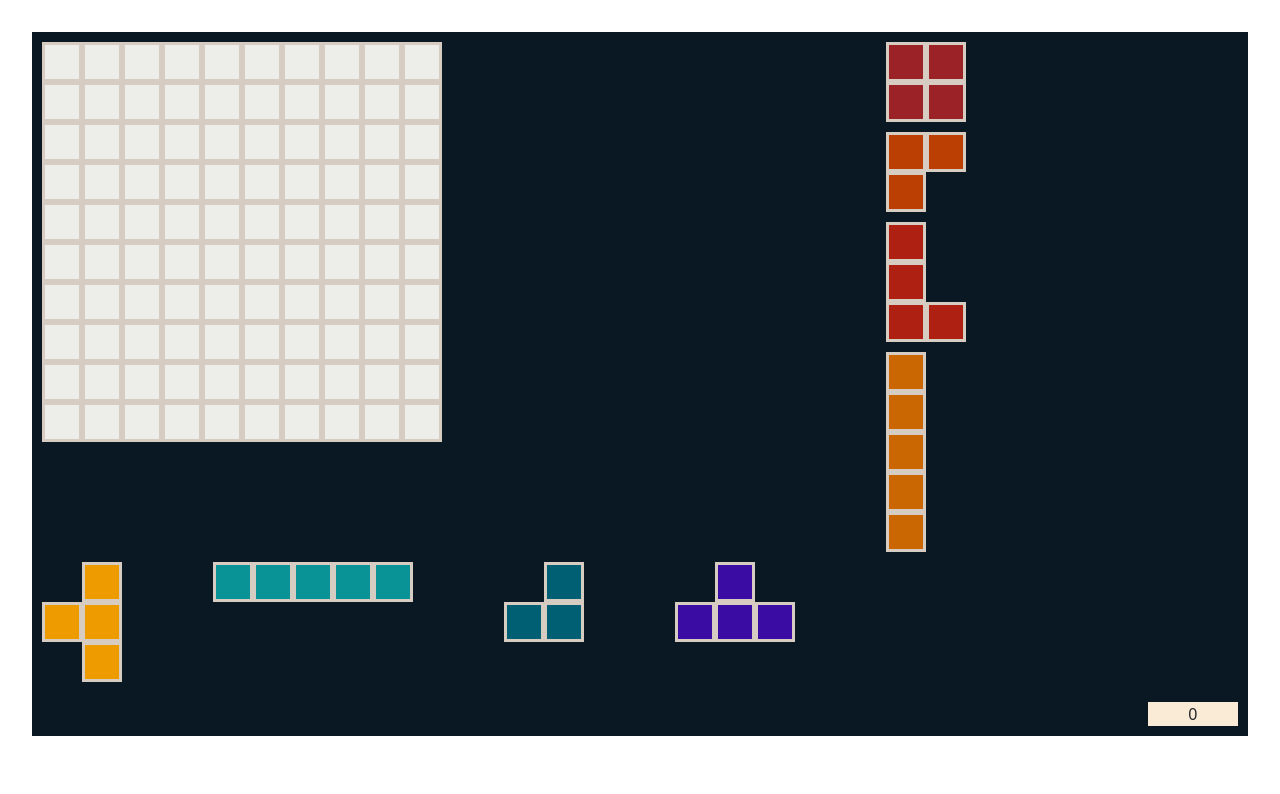
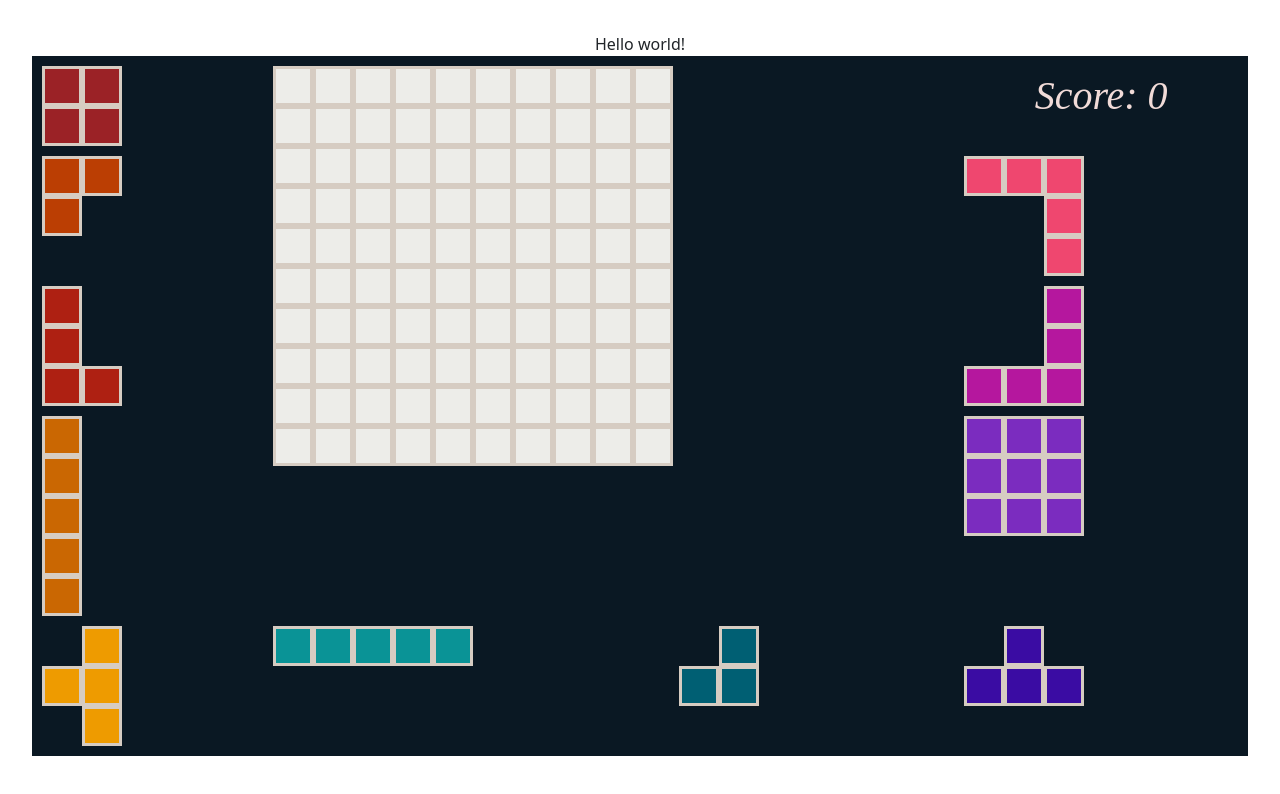
Before and after one commit to Cristiana-Cocheci/Block-Buster, a React (Vite) app in the folder react-app/: page / in a window 1280 px wide. Shown: the top 794 px of the page. Built offline with nearby package versions, Linux system fonts and the light colour scheme.

Commit message:
newBlocks

```diff
--- a/react-app/src/App.tsx
+++ b/react-app/src/App.tsx
@@ -6,6 +6,7 @@ import Board from './components/Board'
 function App() {
   return (
     <div className='App'>
+      <div>Hello world!</div>
       <div>
         <Board rows={10} cols={10} size="5vh" defaultScore={10}/>
       </div>
--- /dev/null
+++ b/react-app/src/components/BlockTypes/BigSquare.tsx
@@ -0,0 +1,38 @@
+import Tile from "../Tile";
+import React from "react";
+
+interface BlocksProps {
+  size: string;
+  color: string;
+  changeOnClick: (s: string)=>void;
+}
+
+class BigSquare extends React.Component<BlocksProps>{
+  handleOnClick = () => {
+    this.props.changeOnClick("BigSquare");
+  }
+
+  getTiles() {
+    let v = [];
+    for(let i = 0; i < 9; i++) {
+      v.push(
+        <div key={`BigSquare${i}`} className="BigSquarecell">
+          {<Tile size={this.props.size} color={this.props.color} onClick={this.handleOnClick} />}
+        </div>
+      );
+    }
+    return v;
+  }
+
+  render() {
+    return (
+      <div className="BigSquareBlock"
+        onClick={this.handleOnClick}
+        style={{ display: 'grid' , gridTemplateColumns: `repeat(3, ${this.props.size})` }}>
+        {this.getTiles()}
+      </div>
+    );
+  }
+}
+
+export default BigSquare;
--- /dev/null
+++ b/react-app/src/components/BlockTypes/BigV.tsx
@@ -0,0 +1,41 @@
+import Tile from "../Tile";
+import React from "react";
+
+interface VProps {
+  size: string;
+  color: string;
+  changeOnClick: (s: string)=>void;
+}
+
+class BigV extends React.Component<VProps>{
+  handleOnClick = () => {
+    this.props.changeOnClick("BigV");
+  }
+
+  getTiles() {
+    let v = [];
+    let r=[1,2,3,3,3];
+    let c=[3,3,3,2,1];
+    for(let i = 0; i < 5; i++) {
+      v.push(
+        <div key={`BigV${i}`} className="BigVcell"
+        style={{ display: 'grid' , gridColumn: `${c[i]}`, gridRow: `${r[i]}` }}>
+          {<Tile size={this.props.size} color={this.props.color} onClick={this.handleOnClick} />}
+        </div>
+      );
+    }
+    return v;
+  }
+
+  render() {
+    return (
+      <div className="BigV"
+        onClick={this.handleOnClick}
+        style={{ display: 'grid' , gridTemplateRows: `repeat(3, ${this.props.size})`, gridTemplateColumns: `repeat(3, ${this.props.size})` }}>
+        {this.getTiles()}
+      </div>
+    );
+  }
+}
+
+export default BigV;
--- /dev/null
+++ b/react-app/src/components/BlockTypes/BigV2.tsx
@@ -0,0 +1,41 @@
+import Tile from "../Tile";
+import React from "react";
+
+interface VProps {
+  size: string;
+  color: string;
+  changeOnClick: (s: string)=>void;
+}
+
+class BigV2 extends React.Component<VProps>{
+  handleOnClick = () => {
+    this.props.changeOnClick("BigV2");
+  }
+
+  getTiles() {
+    let v = [];
+    let c=[1,2,3,3,3];
+    let r=[1,1,1,2,3];
+    for(let i = 0; i < 5; i++) {
+      v.push(
+        <div key={`BigV2${i}`} className="BigV2cell"
+        style={{ display: 'grid' , gridColumn: `${c[i]}`, gridRow: `${r[i]}` }}>
+          {<Tile size={this.props.size} color={this.props.color} onClick={this.handleOnClick} />}
+        </div>
+      );
+    }
+    return v;
+  }
+
+  render() {
+    return (
+      <div className="BigV2"
+        onClick={this.handleOnClick}
+        style={{ display: 'grid' , gridTemplateRows: `repeat(3, ${this.props.size})`, gridTemplateColumns: `repeat(3, ${this.props.size})` }}>
+        {this.getTiles()}
+      </div>
+    );
+  }
+}
+
+export default BigV2;
--- a/react-app/src/components/Blocks.tsx
+++ b/react-app/src/components/Blocks.tsx
@@ -6,6 +6,9 @@ import TBlock from "./BlockTypes/TBlock";
 import HLine from "./BlockTypes/HLine";
 import VBlock2 from "./BlockTypes/VBlock2";
 import TBlock2 from "./BlockTypes/TBlock2";
+import BigSquare from "./BlockTypes/BigSquare";
+import BigV from "./BlockTypes/BigV";
+import BigV2 from "./BlockTypes/BigV2";
 import React from "react";
 
 interface BlocksProps {
@@ -15,7 +18,7 @@ interface BlocksProps {
 }
 class Blocks extends React.Component<BlocksProps>{
   render(){
-    const mycolors = ["#9b2226", "#ae2012", "#bb3e03", "#ca6702", "#ee9b00", "#0a9396", "#005f73", "#3a0ca3", "#560bad", "#b5179e"];
+    const mycolors = ["#9b2226", "#ae2012", "#bb3e03", "#ca6702", "#ee9b00", "#0a9396", "#005f73", "#3a0ca3", "#7b2cbf", "#b5179e", "#ef476f"];
 
     // const mycolors= ["#ff595e","#ffca3a", "#8ac926", "#1982c4", "#6a4c93"];
     //const r = (Math.floor(Math.random() * 100) + 1)%5;
@@ -30,6 +33,9 @@ class Blocks extends React.Component<BlocksProps>{
         case "HLine":  return <HLine size = {this.props.size} color={mycolors[5]} changeOnClick={this.props.changeBlockOnClick}/>;
         case "VBlock2":  return <VBlock2 size = {this.props.size} color={mycolors[6]} changeOnClick={this.props.changeBlockOnClick}/>;
         case "TBlock2":  return <TBlock2 size = {this.props.size} color={mycolors[7]} changeOnClick={this.props.changeBlockOnClick}/>;
+        case "BigSquare":  return <BigSquare size = {this.props.size} color={mycolors[8]} changeOnClick={this.props.changeBlockOnClick}/>;
+        case "BigV":  return <BigV size = {this.props.size} color={mycolors[9]} changeOnClick={this.props.changeBlockOnClick}/>;
+        case "BigV2":  return <BigV2 size = {this.props.size} color={mycolors[10]} changeOnClick={this.props.changeBlockOnClick}/>;
 
         default:      return <h1>No block match</h1>
       }
--- a/react-app/src/components/Board.tsx
+++ b/react-app/src/components/Board.tsx
@@ -92,7 +92,7 @@ class Board extends React.Component<BoardProps>{
 
   }
   handleTileClick(index: number){
-    const mycolors = ["#9b2226", "#ae2012", "#bb3e03", "#ca6702", "#ee9b00", "#0a9396", "#005f73", "#3a0ca3", "#560bad", "#b5179e"];
+    const mycolors = ["#9b2226", "#ae2012", "#bb3e03", "#ca6702", "#ee9b00", "#0a9396", "#005f73", "#3a0ca3", "#7b2cbf", "#b5179e", "#ef476f"];
 
     const { colors, blocks, selectedBlock, score } = this.state;
     let newColors = [...colors];
@@ -116,6 +116,52 @@ class Board extends React.Component<BoardProps>{
                         }
 
                       }})(); break;
+      case 'BigSquare' : (()=>{
+                        const indexes = [index, index+1, index+2, index+this.props.cols, index+this.props.cols+1, index+this.props.cols+2
+                        , index+2*this.props.cols, index+2*this.props.cols+1, index+2*this.props.cols+2];
+                        if(index%this.props.cols<this.props.cols-1
+                          && index/this.props.rows<this.props.rows-1
+                          && this.is_free(indexes)){
+                            possibleWinRows = [Math.floor(index/ this.props.cols), Math.floor((index+this.props.cols)/ this.props.cols), Math.floor((index+2*this.props.cols)/ this.props.cols)];
+                            possibleWinCols = [index % this.props.rows, (index+1)% this.props.rows, (index+2)% this.props.rows];
+                            console.log(possibleWinCols);
+                            console.log(possibleWinRows);
+                          for(let i=0;i<indexes.length;i++){
+                            newColors[indexes[i]]=mycolors[8];
+                            newBlocks[indexes[i]] = true;
+                          }
+
+                        }})(); break;
+      case 'BigV' : (()=>{
+                          const indexes = [index, index+this.props.cols, index+2*this.props.cols, index+2*this.props.cols-1, index+2*this.props.cols-2];
+                          if(index%this.props.cols<this.props.cols-1
+                            && index/this.props.rows<this.props.rows-1
+                            && this.is_free(indexes)){
+                              possibleWinRows = [Math.floor(index/ this.props.cols), Math.floor((index+this.props.cols)/ this.props.cols), Math.floor((index+2*this.props.cols)/ this.props.cols)];
+                              possibleWinCols = [index % this.props.rows, (index-1)% this.props.rows, (index-2)% this.props.rows];
+                              console.log(possibleWinCols);
+                              console.log(possibleWinRows);
+                            for(let i=0;i<indexes.length;i++){
+                              newColors[indexes[i]]=mycolors[9];
+                              newBlocks[indexes[i]] = true;
+                            }
+
+                          }})(); break;
+      case 'BigV2' : (()=>{
+                            const indexes = [index, index+this.props.cols, index+2*this.props.cols, index+2*this.props.cols+1, index+2*this.props.cols+2];
+                            if(index%this.props.cols<this.props.cols-1
+                              && index/this.props.rows<this.props.rows-1
+                              && this.is_free(indexes)){
+                                possibleWinRows = [Math.floor(index/ this.props.cols), Math.floor((index+this.props.cols)/ this.props.cols), Math.floor((index+2*this.props.cols)/ this.props.cols)];
+                                possibleWinCols = [index % this.props.rows, (index-1)% this.props.rows, (index-2)% this.props.rows];
+                                console.log(possibleWinCols);
+                                console.log(possibleWinRows);
+                              for(let i=0;i<indexes.length;i++){
+                                newColors[indexes[i]]=mycolors[10];
+                                newBlocks[indexes[i]] = true;
+                              }
+
+                            }})(); break;
       case 'VBlock': (()=>{
         const indexes = [index, index+1, index+this.props.cols];
         if(index%this.props.cols<this.props.cols-1
@@ -255,8 +301,11 @@ class Board extends React.Component<BoardProps>{
       <div className='option6'>{<Blocks blockType="HLine" size={this.props.size} changeBlockOnClick = {this.changeBlock}/>}</div>
       <div className='option7'>{<Blocks blockType="VBlock2" size={this.props.size} changeBlockOnClick = {this.changeBlock}/>}</div>
       <div className='option8'>{<Blocks blockType="TBlock2" size={this.props.size} changeBlockOnClick = {this.changeBlock}/>}</div>
+      <div className='option9'>{<Blocks blockType="BigSquare" size={this.props.size} changeBlockOnClick = {this.changeBlock}/>}</div>
+      <div className='option10'>{<Blocks blockType="BigV" size={this.props.size} changeBlockOnClick = {this.changeBlock}/>}</div>
+      <div className='option11'>{<Blocks blockType="BigV2" size={this.props.size} changeBlockOnClick = {this.changeBlock}/>}</div>
 
-      <div className='SCORE'>{this.state.score}</div>
+      <div className='SCORE'>Score: {this.state.score}</div>
   </div>
   )
   }
--- a/react-app/src/components/board.css
+++ b/react-app/src/components/board.css
@@ -1,11 +1,11 @@
 .wholeboard {
   display: grid;
   grid-template-areas:
-  'board board board board right1'
-  'board board board board right2'
-  'board board board board right3'
-  'board board board board right4'
-  'right5 right6 right7 right8 score';
+  'right1 board board score'
+  'right2 board board right11'
+  'right3 board board right10'
+  'right4 board board right9'
+  'right5 right6 right7 right8';
   grid-gap: 10px;
   background-color: #0a1823;
   padding: 10px;
@@ -19,9 +19,16 @@
 .option6{grid-area: right6;}
 .option7{grid-area: right7;}
 .option8{grid-area: right8;}
+.option9{grid-area: right9;}
+.option10{grid-area: right10;}
+.option11{grid-area: right11;}
+
 .SCORE{
-  grid-area: scor;
-  background-color: antiquewhite;
+  grid-area: score;
+  font-family: 'Times New Roman', Times, serif;
+  font-size: 40px;
+  font-style: oblique;
+  color:#f1dbd8;
 }
 
 .row {
```
